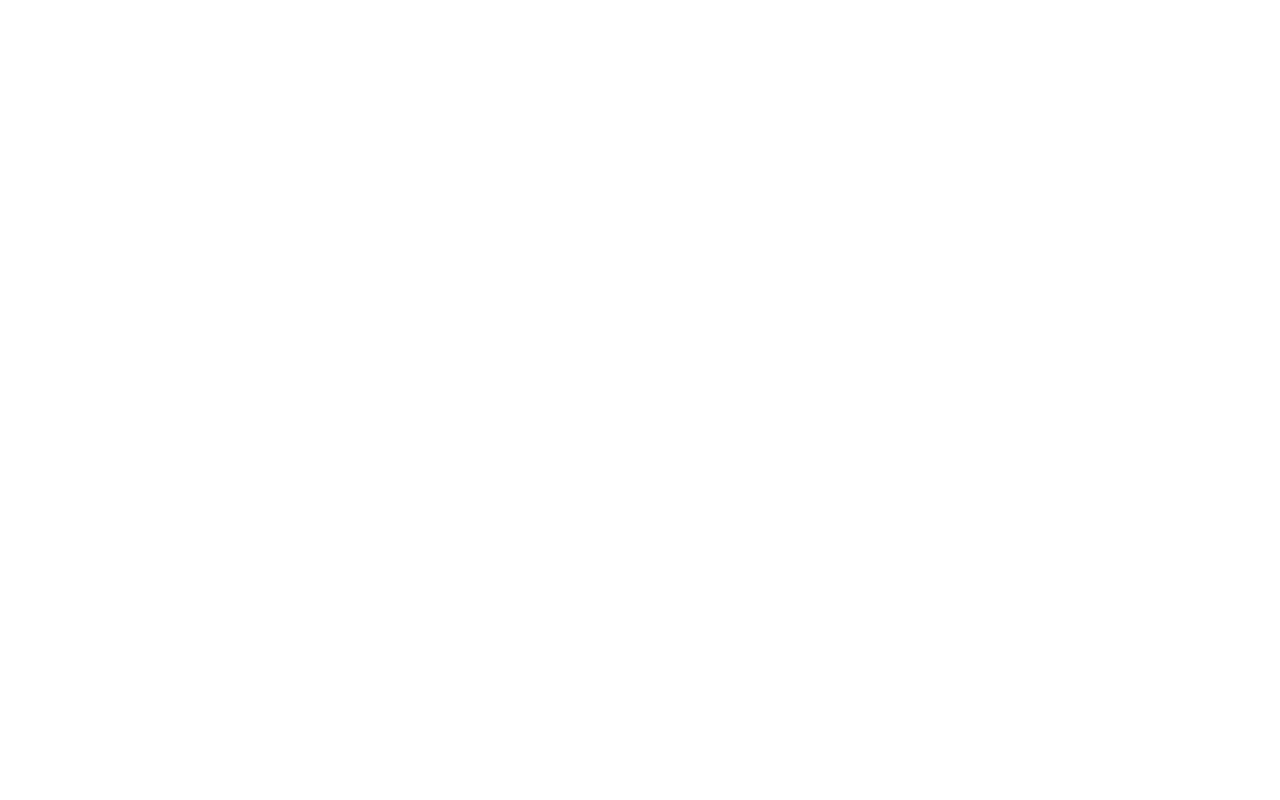
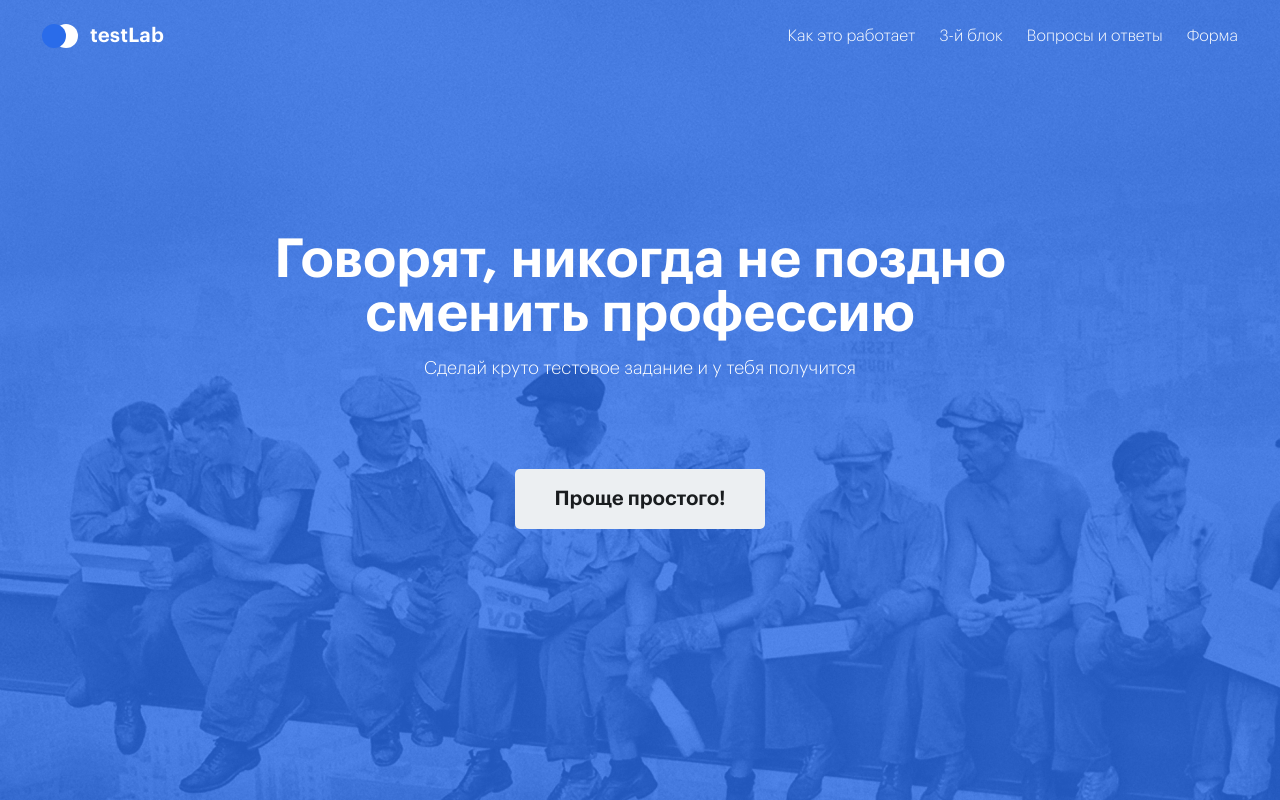
Before and after one commit to Illbeblack/test_task, a website built with webpack: page src/index.html in a window 1280 px wide. Built offline with nearby package versions, Linux system fonts and the light colour scheme.

Commit message:
feat: add header section

```diff
--- a/src/index.html
+++ b/src/index.html
@@ -5,5 +5,43 @@
     <meta name="viewport" content="width=device-width, initial-scale=1.0" />
     <title>Test_task</title>
   </head>
-  <body></body>
+  <body>
+    <header class="header">
+      <div class="header__overlay"></div>
+      <nav class="nav">
+        <div class="nav__logo">
+          <div class="logo">
+            <span class="circle blueCircle"></span>
+            <span class="circle whiteCircle"></span>
+          </div>
+          <h5 class="logo__text">testLab</h5>
+        </div>
+
+        <ul class="nav__links">
+          <li class="nav__item">
+            <a class="nav__link" href="#">Как это работает</a>
+          </li>
+          <li class="nav__item">
+            <a class="nav__link" href="#">3-й блок</a>
+          </li>
+          <li class="nav__item">
+            <a class="nav__link" href="#">Вопросы и ответы</a>
+          </li>
+          <li class="nav__item">
+            <a class="nav__link" href="#">Форма</a>
+          </li>
+        </ul>
+      </nav>
+
+      <div class="header__greeting">
+        <h1 class="greeting__header">
+          Говорят, никогда не поздно сменить профессию
+        </h1>
+        <p class="greeting__text">
+          Сделай круто тестовое задание и у тебя получится
+        </p>
+        <button class="greeting__btn">Проще простого!</button>
+      </div>
+    </header>
+  </body>
 </html>
--- a/src/styles.css
+++ b/src/styles.css
@@ -16,6 +16,152 @@
   font-style: normal;
 }
 
+:root {
+  --color-black: rgba(25, 28, 31, 1);
+  --color-dark-gray: rgba(94, 100, 106, 1);
+  --color-gray: rgba(131, 137, 143, 1);
+  --color-mid-gray: rgba(194, 200, 205, 1);
+  --color-light-gray: rgba(236, 239, 242, 1);
+  --color-extralight-gray: rgba(246, 248, 250, 1);
+  --color-white: rgba(255, 255, 255, 1);
+  --color-dangerous: rgba(241, 54, 54, 1);
+  --color-green-success: rgba(37, 205, 130, 1);
+  --color-primary-disabled: rgba(171, 202, 230, 1);
+  --color-primary-hover: rgba(57, 125, 255, 1);
+  --color-primary: rgba(42, 108, 234, 1);
+}
+
+* {
+  margin: 0;
+  padding: 0;
+  box-sizing: inherit;
+}
+
 html {
+  font-size: 62.5%;
+  box-sizing: border-box;
   font-family: 'GraphikLCG-semibold';
+  color: var(--color-white);
 }
+
+/* HEADER */
+
+.header {
+  position: relative;
+  width: 100vw;
+  height: 100vh;
+  background-image: url(./img/Lunch_atop_a_Skyscraper\ 1.jpg);
+}
+
+.header__overlay {
+  position: absolute;
+  width: 100vw;
+  height: 100vh;
+  background-color: var(--color-primary);
+  opacity: 80%;
+}
+
+/* NAVIGATION */
+
+.nav {
+  margin: 0 auto;
+  position: relative;
+  display: flex;
+  justify-content: space-between;
+  align-items: center;
+  max-width: 121.6rem;
+  padding: 2.4rem 1rem;
+  z-index: 100;
+}
+
+.nav__logo {
+  width: 12rem;
+  display: flex;
+  justify-content: space-between;
+  align-items: center;
+}
+
+.logo {
+  display: flex;
+}
+
+.circle {
+  width: 24px;
+  height: 24px;
+  border-radius: 50%;
+}
+
+.blueCircle {
+  position: relative;
+  z-index: 5;
+  background-color: var(--color-primary);
+}
+
+.whiteCircle {
+  position: relative;
+  z-index: 4;
+  left: -12px;
+  background-color: var(--color-white);
+}
+
+.logo__text {
+  font-size: 2rem;
+}
+
+.nav__links {
+  display: flex;
+  align-items: center;
+  list-style: none;
+}
+
+.nav__item {
+  margin-left: 2.4rem;
+}
+
+.nav__link {
+  font-family: 'GraphikLCG-light';
+  font-size: 1.6rem;
+  color: var(--color-white);
+  text-decoration: none;
+}
+
+.nav__link:hover {
+  text-decoration: underline;
+}
+
+/* GREETING */
+
+.header__greeting {
+  position: absolute;
+  z-index: 50;
+  width: 74.8rem;
+  left: calc(50vw - 37.4rem);
+  top: calc(50vh - 16.7rem);
+
+  display: flex;
+  flex-direction: column;
+  align-items: center;
+}
+
+.greeting__header {
+  text-align: center;
+  font-size: 5.4rem;
+  margin-bottom: 1.8rem;
+}
+
+.greeting__text {
+  text-align: center;
+  font-family: 'GraphikLCG-light';
+  font-size: 1.8rem;
+  margin-bottom: 9.2rem;
+}
+
+.greeting__btn {
+  padding: 2rem 4rem;
+  border-radius: 0.5rem;
+  border-width: 0;
+  background-color: var(--color-light-gray);
+  font-family: 'GraphikLCG-semibold';
+  color: var(--color-black);
+  font-size: 2rem;
+}
```
Also changed, not shown: dist/assets/a7019467978e55b25329.jpg (added), dist/index.html, 4 other files.
